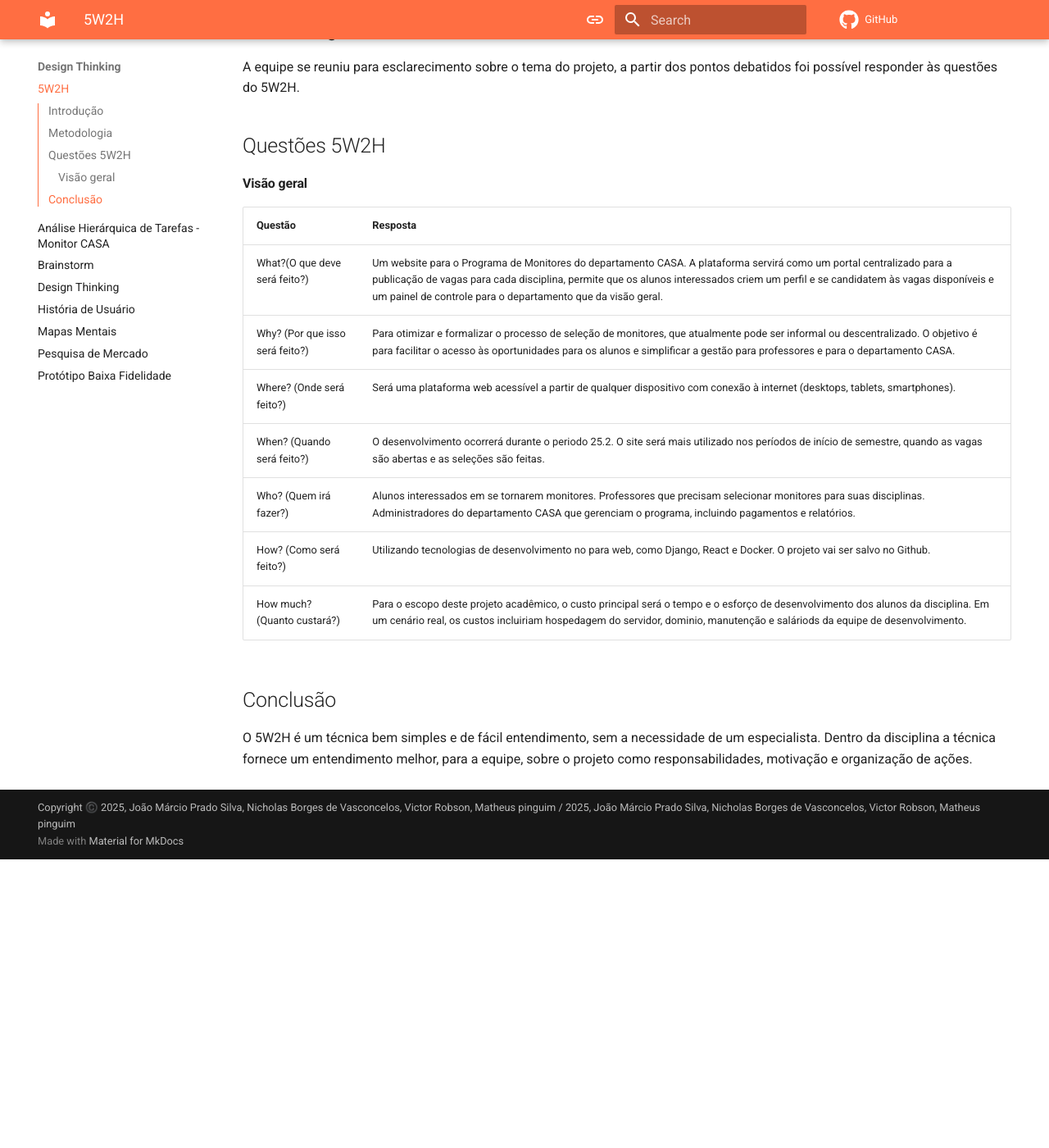
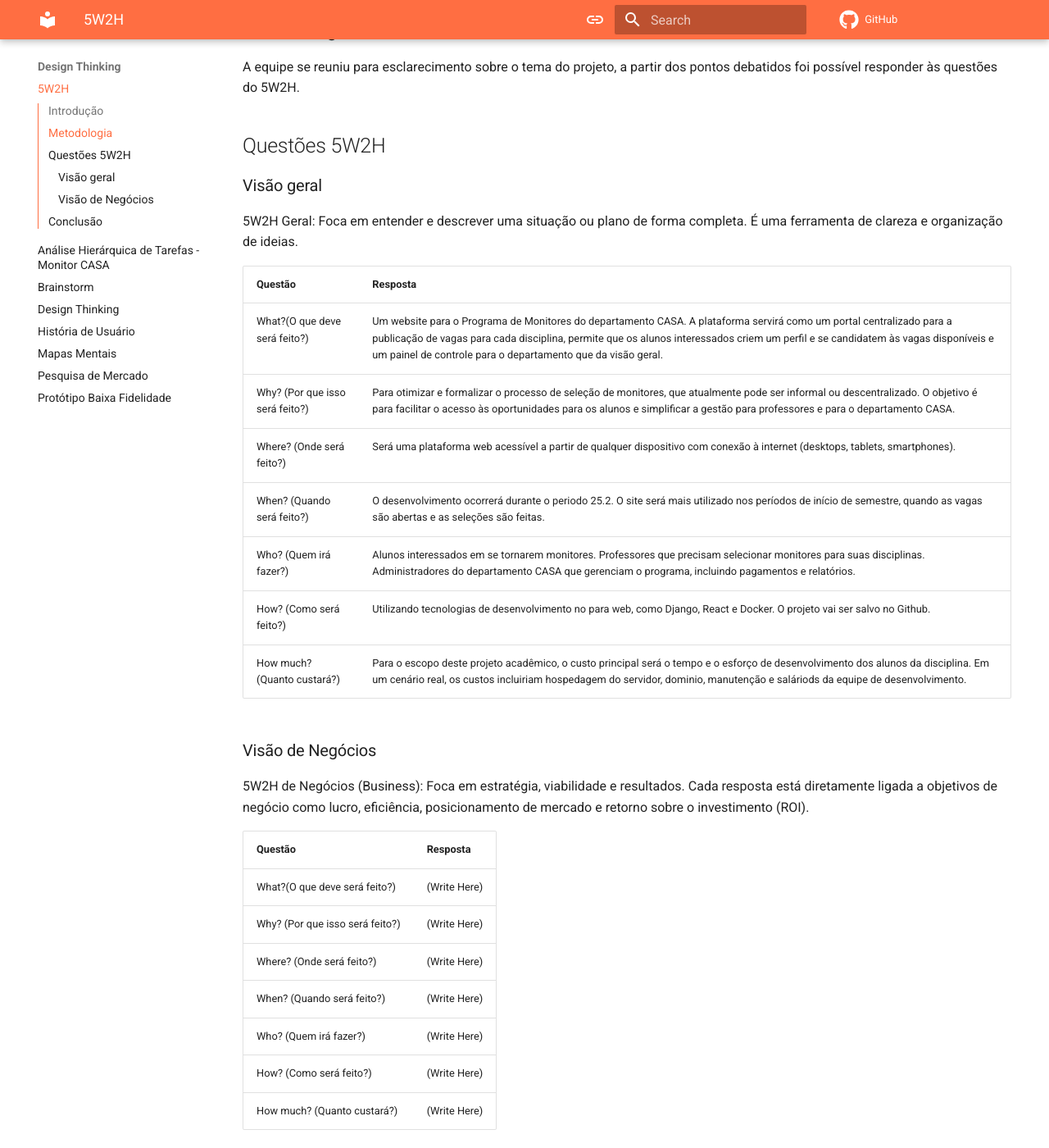
Before and after one commit to Projetos-de-Extensao/PFE_25.2_8002_III, an MkDocs documentation site: the page built from docs/_Design Thinking/5w2h.md, in a window 1280 px wide and 1400 px high, scrolled down 469 px. Shown: the whole window at 82% size. Built offline with MkDocs 1.6.1 and Material for MkDocs 9.7.7, drawn with Linux system fonts in a browser that asks for light colours; comment, search, counter and statistics services are not loaded; before the commit the page ends 1517 px from its top, so only the background shows below that.

Commit message:
Update 5w2h.md para incluir a tabela 5W2H de Negócios.

```diff
--- a/docs/_Design Thinking/5w2h.md
+++ b/docs/_Design Thinking/5w2h.md
@@ -13,7 +13,9 @@ A equipe se reuniu para esclarecimento sobre o tema do projeto, a partir dos pon
 
 ## Questões 5W2H
 
-#### Visão geral
+### Visão geral
+
+5W2H Geral: Foca em entender e descrever uma situação ou plano de forma completa. É uma ferramenta de clareza e organização de ideias.
 
 |Questão|Resposta|
 |-------|--------|
@@ -26,6 +28,20 @@ A equipe se reuniu para esclarecimento sobre o tema do projeto, a partir dos pon
 |How much? (Quanto custará?)|Para o escopo deste projeto acadêmico, o custo principal será o tempo e o esforço de desenvolvimento dos alunos da disciplina. Em um cenário real, os custos incluiriam hospedagem do servidor, dominio, manutenção e saláriods da equipe de desenvolvimento.|
 
 
+### Visão de Negócios
+
+5W2H de Negócios (Business): Foca em estratégia, viabilidade e resultados. Cada resposta está diretamente ligada a objetivos de negócio como lucro, eficiência, posicionamento de mercado e retorno sobre o investimento (ROI).
+
+|Questão|Resposta|
+|-------|--------|
+|What?(O que deve será feito?)| (Write Here)|
+|Why? (Por que isso será feito?)| (Write Here)|
+|Where? (Onde será feito?)| (Write Here)|
+|When? (Quando será feito?)| (Write Here)|
+|Who? (Quem irá fazer?)| (Write Here)|
+|How? (Como será feito?)| (Write Here)|
+|How much? (Quanto custará?)| (Write Here)|
+
 ## Conclusão
 
 O 5W2H é um técnica bem simples e de fácil entendimento, sem a necessidade de um especialista. Dentro da disciplina a técnica fornece um entendimento melhor, para a equipe, sobre o projeto como responsabilidades, motivação e organização de ações.
```
